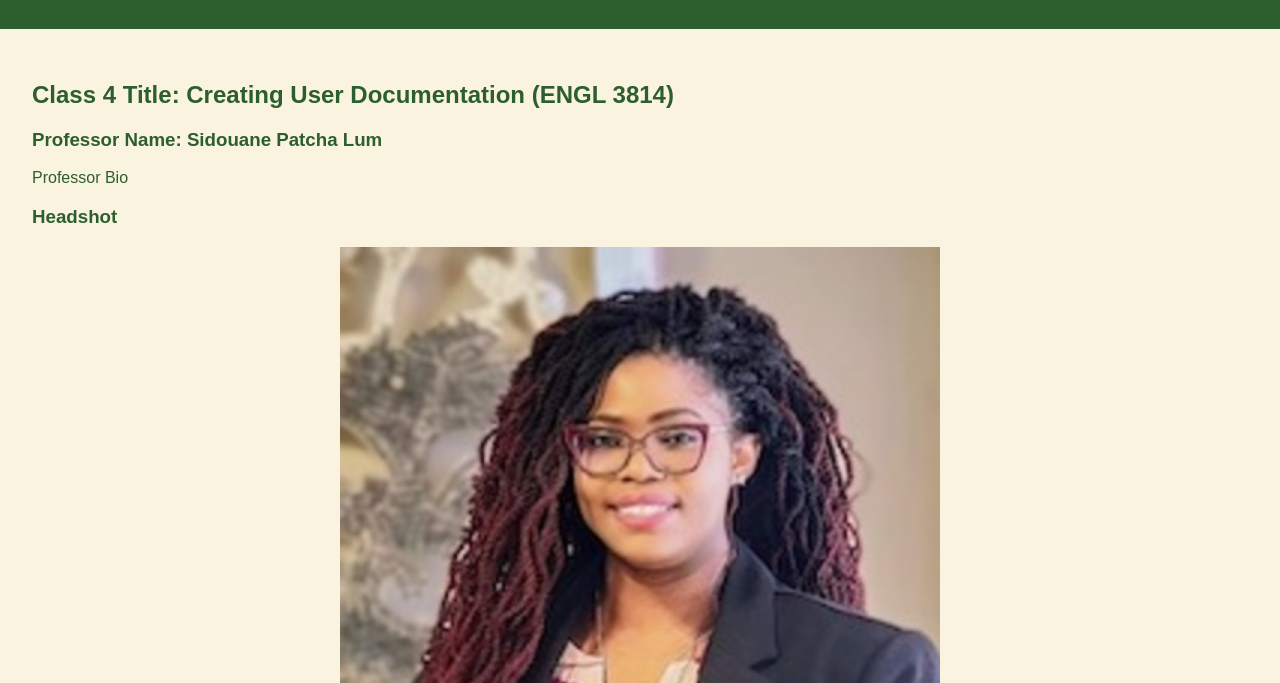
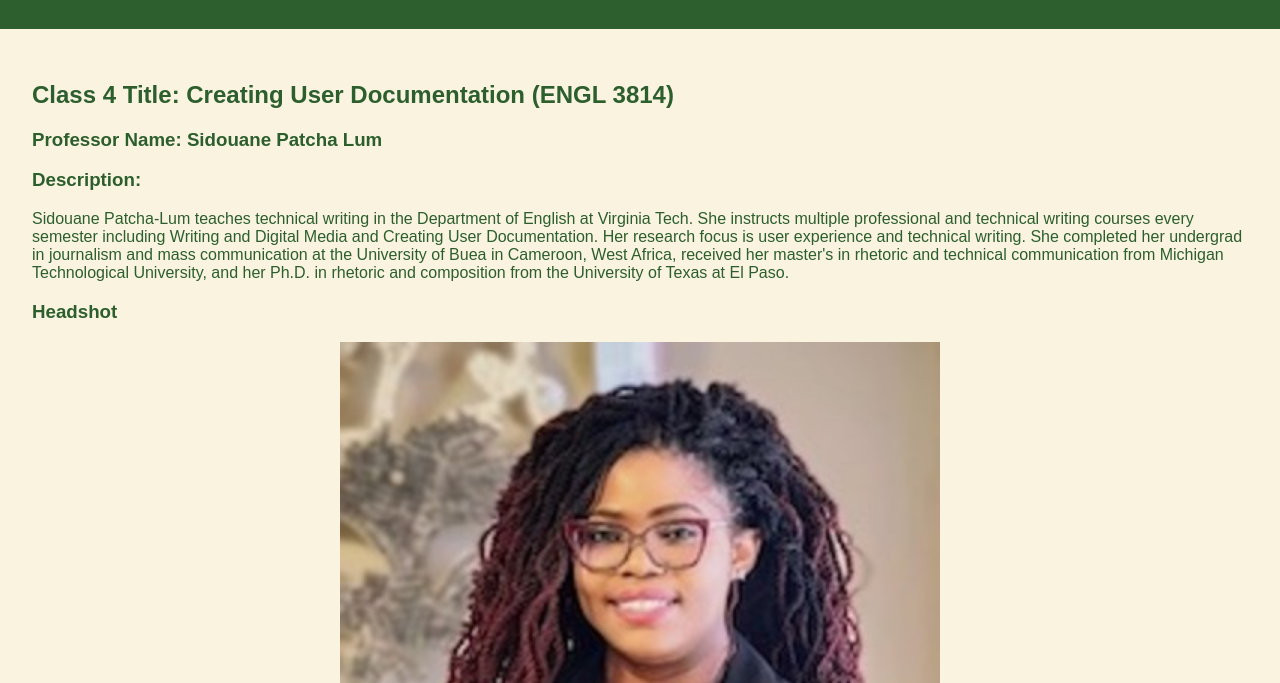
Before and after one commit to amypriester25/fall-semester-website, a plain HTML site: page class4.html in a window 1280 px wide. Shown: the part 117-800 px from the top of the page. Drawn offline with Linux system fonts and the light colour scheme.

Commit message:
Update class4.html

```diff
--- a/class4.html
+++ b/class4.html
@@ -23,7 +23,8 @@
         <section>
             <h2>Class 4 Title: Creating User Documentation (ENGL 3814)</h2>
             <h3>Professor Name: Sidouane Patcha Lum</h3>
-            <p>Professor Bio</p>
+            <h3>Description:</h3>
+            <p>Sidouane Patcha-Lum teaches technical writing in the Department of English at Virginia Tech. She instructs multiple professional and technical writing courses every semester including Writing and Digital Media and Creating User Documentation. Her research focus is user experience and technical writing. She completed her undergrad in journalism and mass communication at the University of Buea in Cameroon, West Africa, received her master's in rhetoric and technical communication from Michigan Technological University, and her Ph.D. in rhetoric and composition from the University of Texas at El Paso. </p>
             <h3>Headshot</h3>
             <img src="images/prof-patcha.jpg" alt="Picture of Professor Patcha Lum.">
         </section>
```
